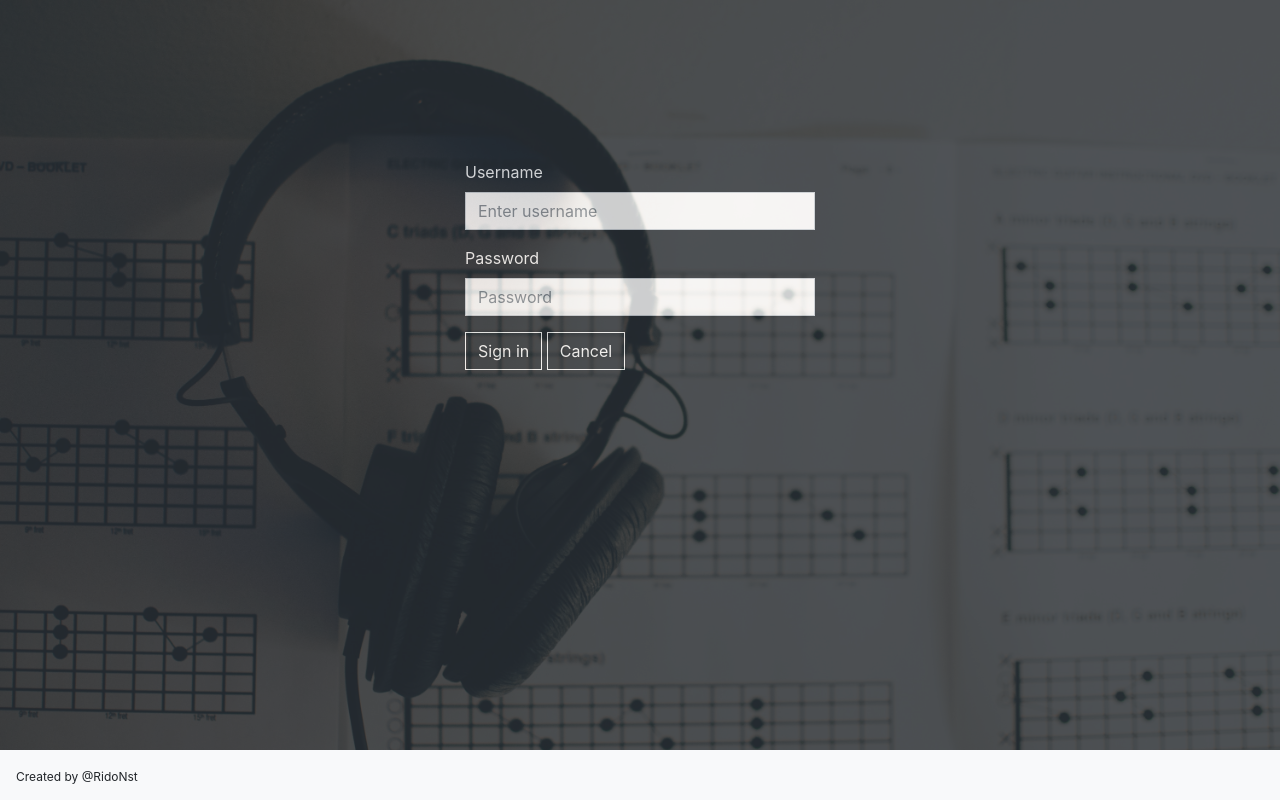
After one commit to ridoansaleh/DjangoMusic, a Django app: page /login in a window 1280 px wide. The commit adds this page. Run offline with Django 3.2, Linux system fonts and the light colour scheme; some libraries are stand-ins or nearby versions.

Commit message:
add login page etc

```diff
--- /dev/null
+++ b/website/music/static/music/login.css
@@ -0,0 +1,56 @@
+body {
+    background-image: url('../../static/music/picture/headset.jpg');
+    background-repeat: no-repeat;
+    background-size: cover;
+}
+
+label {
+    color: white;
+}
+
+.form-control {
+    border-radius: 0;
+}
+
+input:focus {
+    outline: none;
+}
+
+/* custom css - new class name */
+
+.cs-login-screen {
+    position: absolute;
+    top: 0;
+    left: 0;
+    right: 0;
+    width: 100%;
+    height: 100%;
+    background-color: #2b3137;
+    opacity: 0.8;
+}
+
+.cs-login-container {
+    margin-top: 20vh;
+    z-index: 100px;
+}
+
+.cs-login-btn {
+    border: 0.1px solid white;
+    background-color: #2b3137;
+    border-radius: 0;
+    color: white;
+}
+
+form > a.cs-cancel-btn {
+    border-width: 0.1px;
+    border-style: solid;
+    border-color: white;
+    border-radius: 0;
+    color: white;
+}
+
+p.cs-footer-text {
+    position: relative;
+    top: 10px;
+    font-size: 12px;
+}
--- /dev/null
+++ b/website/music/templates/music/login.html
@@ -0,0 +1,43 @@
+{% load staticfiles %}
+<!DOCTYPE html>
+<html lang="en">
+  <head>
+    <meta charset="utf-8">
+    <meta name="viewport" content="width=device-width, initial-scale=1, shrink-to-fit=no">
+    <title>Music App - Login</title>
+    <link rel="stylesheet" href="{% static 'music/bootstrap.min.css' %}">
+    <link rel="stylesheet" href="{% static 'music/font-awesome/css/font-awesome.min.css' %}">
+    <link rel="stylesheet" href="{% static 'music/login.css' %}">
+  </head>
+  <body>
+
+    <div class="cs-login-screen">
+        <div class="container">
+            <div class="row justify-content-lg-center cs-login-container">
+                <div class="col-lg-4">
+                    <form>
+                        <div class="form-group">
+                            <label for="username">Username</label>
+                            <input type="text" class="form-control" id="username" placeholder="Enter username">
+                        </div>
+                        <div class="form-group">
+                            <label for="pwd">Password</label>
+                            <input type="password" class="form-control" id="pwd" placeholder="Password">
+                        </div>
+                        <button type="submit" class="btn btn-default cs-login-btn">Sign in</button>
+                        <a href="/" class="btn btn-default cs-cancel-btn">Cancel</a>
+                    </form>
+                </div>
+            </div>
+        </div>
+    </div>
+    <nav class="navbar fixed-bottom navbar-light bg-light">
+        <p class="cs-footer-text">Created by @RidoNst</p>
+    </nav>
+
+    <script src="{% static 'music/jquery-3.3.1.min.js' %}"></script>
+    <script src="{% static 'music/popper.min.js' %}"></script>
+    <script src="{% static 'music/bootstrap.min.js' %}"></script>
+    <script src="{% static 'music/app.js' %}"></script>
+  </body>
+</html>
--- a/website/music/urls.py
+++ b/website/music/urls.py
@@ -1,8 +1,11 @@
 from django.conf.urls import url
 from . import views
+# from .views import HomeView
 
 urlpatterns = [
-    url(r'^$', views.index, name="index"),
+    url(r'^$', views.index, name="index"), # function-based views
+    # url(r'^$', HomeView.as_view(), name='home'), # class-based views
     url(r'^edit/(?P<pk>\d+)$', views.edit, name='edit'),
     url(r'^delete/(?P<pk>\d+)$', views.delete, name='delete'),
+    url(r'^login$', views.login, name='login'),
 ]
--- a/website/music/views.py
+++ b/website/music/views.py
@@ -2,6 +2,7 @@ from django.shortcuts import render, get_object_or_404
 from django.http import HttpResponseRedirect
 from .forms import SongForm
 from .models import Song
+from django.views.generic.base import TemplateView
 
 def index(request):
     status = ''
@@ -33,3 +34,26 @@ def delete(request, pk):
     song = Song.objects.get(pk=pk)
     song.delete()
     return HttpResponseRedirect('/')
+
+def login(request):
+    return render(request, 'music/login.html', {})
+
+"""
+ Class-Based View
+"""
+
+class HomeView(TemplateView):
+    template_name = 'music/index.html'
+
+    def get_context_data(self, **kwargs):
+        context = super(HomeView, self).get_context_data(**kwargs)
+        context['form'] = SongForm
+        context['songs'] = Song.objects.all()
+        context['status'] = ''
+        return context
+
+    def post(self, request, *args, **kwargs):
+        form = SongForm(request.POST)
+        if form.is_valid():
+            form.save()
+            return HttpResponseRedirect('/')
```
Also changed, not shown: website/music/static/music/app.css (+20 -0 lines), website/music/templates/music/index.html (+6 -2 lines), website/db.sqlite3, website/music/static/music/picture/headset.jpg (added), 2 other files.
